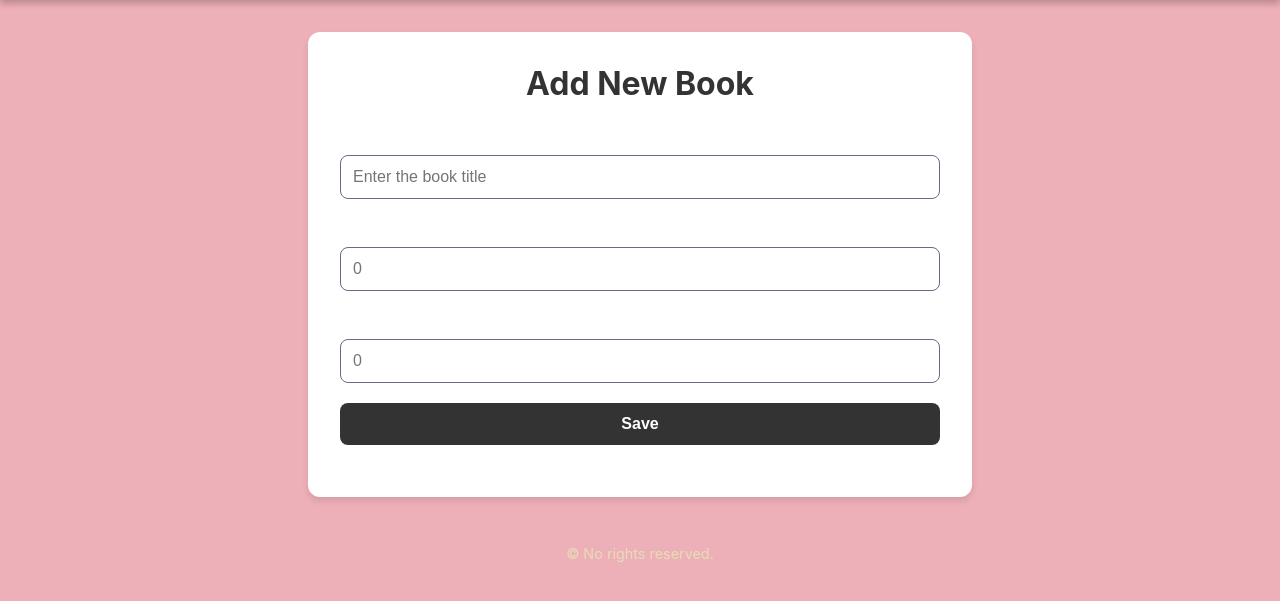
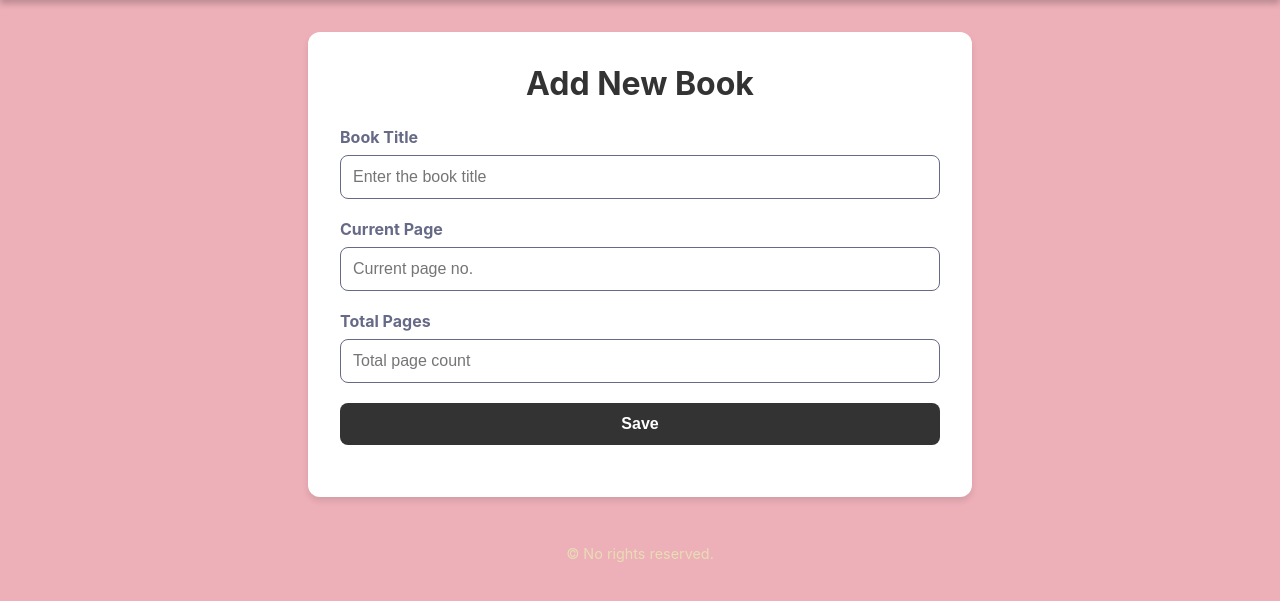
Before and after one commit to thebrownbreadtoast/universal-bookmark, a FastAPI app: page /bookmarks/1/add in a window 1280 px wide. Shown: the part 113-714 px from the top of the page. Run offline with FastAPI, Linux system fonts and the light colour scheme; parts of the project's set-up code (start-up, migrations or seed data) failed here and were passed over.

Commit message:
fix: add book lable style updated; placeholder text updated for add book form

```diff
--- a/src/templates/add_book.html
+++ b/src/templates/add_book.html
@@ -65,9 +65,9 @@
         }
 
         label {
-            font-weight: 500;
             margin-bottom: 0.5rem;
-            color: var(--text-color);
+            color: var(--secondary-color);
+            font-weight: bold;
         }
 
         input, button {
@@ -119,10 +119,10 @@
             <input type="text" id="title" name="title" placeholder="Enter the book title" required>
 
             <label for="current_page">Current Page</label>
-            <input type="number" id="current_page" name="current_page" placeholder="0" required>
+            <input type="number" id="current_page" name="current_page" placeholder="Current page no." required>
 
             <label for="total_pages">Total Pages</label>
-            <input type="number" id="total_pages" name="total_pages" placeholder="0" required>
+            <input type="number" id="total_pages" name="total_pages" placeholder="Total page count" required>
 
             <button type="submit">Save</button>
         </form>
```
